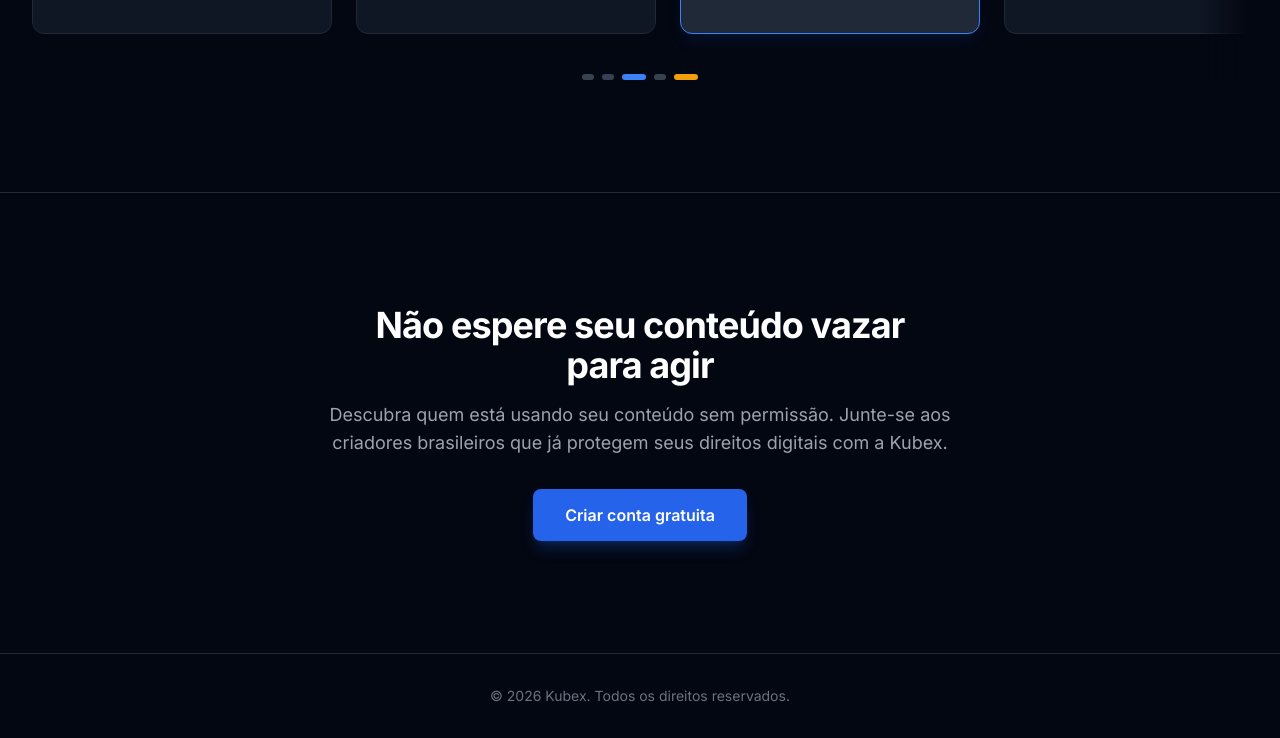
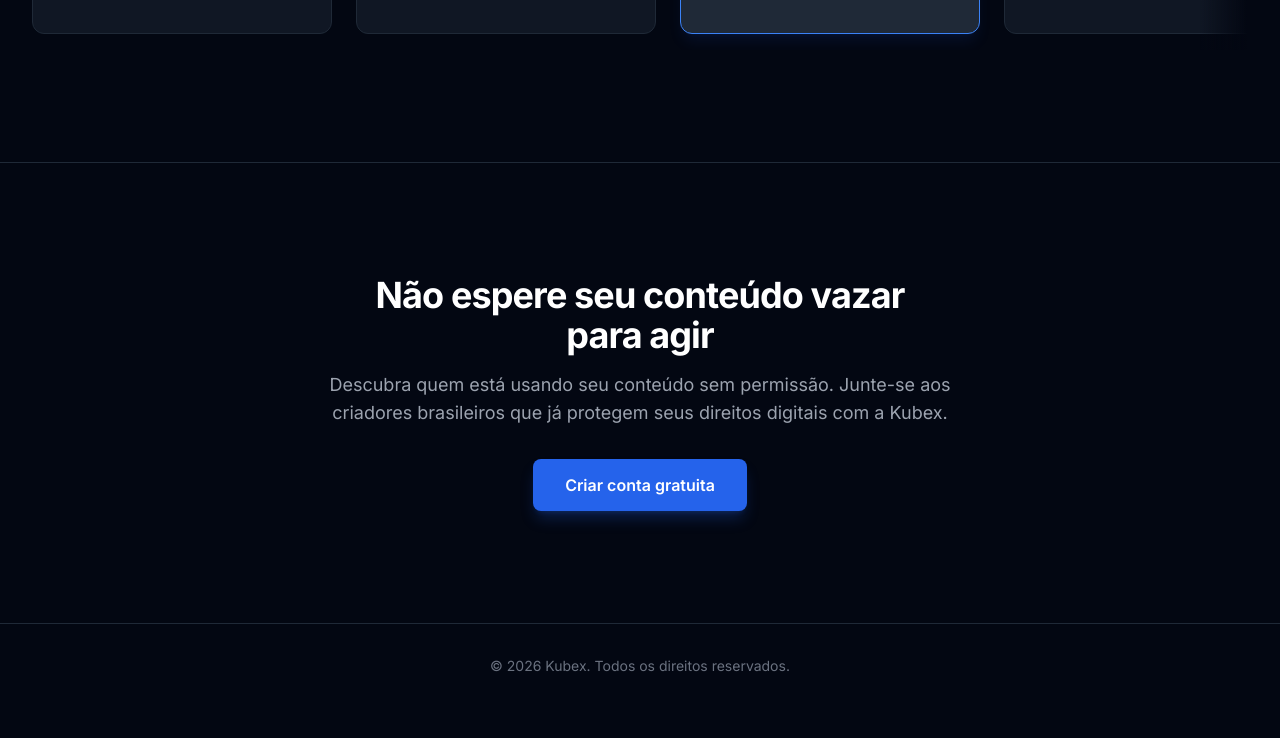
Before and after one commit to rcuestas1/takedown, a plain HTML site: page index.html in a window 1280 px wide. Shown: the part 7692-8430 px from the top of the page. After the commit the page ends 8400 px from the top, so only its background shows below. Drawn offline with nearby package versions, Linux system fonts and the light colour scheme.

Commit message:
Update index.html

```diff
--- a/index.html
+++ b/index.html
@@ -716,14 +716,6 @@
             </div>
           </div>
 
-          <!-- Scroll indicator dots -->
-          <div class="mt-6 flex justify-center gap-2">
-            <div class="h-1.5 w-3 rounded-full bg-gray-700"></div>
-            <div class="h-1.5 w-3 rounded-full bg-gray-700"></div>
-            <div class="h-1.5 w-6 rounded-full bg-blue-500"></div>
-            <div class="h-1.5 w-3 rounded-full bg-gray-700"></div>
-            <div class="h-1.5 w-6 rounded-full bg-amber-500"></div>
-          </div>
         </div>
       </div>
     </section>
```
